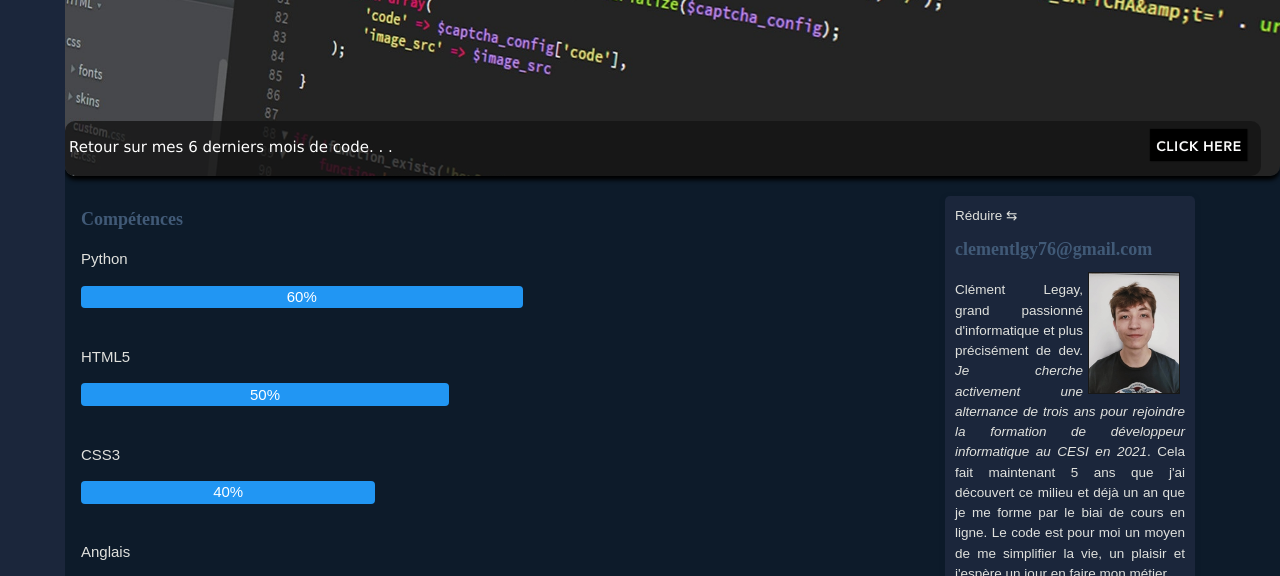
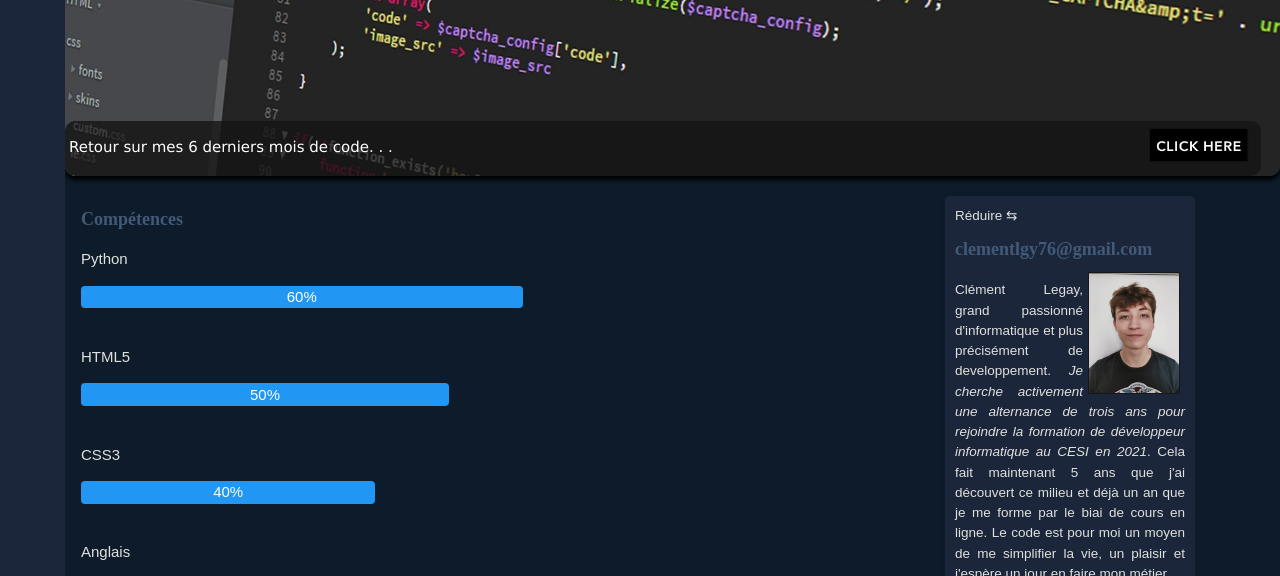
Before and after one commit to Docteurexplod/Cv, a plain HTML site: page index.html in a window 1280 px wide. Shown: the part 74-650 px from the top of the page. Drawn offline with nearby package versions, Linux system fonts and the light colour scheme; a web font is replaced by a local one.

Commit message:
Update index.html

```diff
--- a/index.html
+++ b/index.html
@@ -45,7 +45,7 @@
                             <a href="#" id="closebis">⇆</a>
                             <h2 id="cadre"><a href="mailto:clementlgy76@gmail.com" title="mail">clementlgy76@gmail.com</a></h2> <br /><br />
                             <a href="assets/img/CV.jpeg" target="_blank"><img src="assets/img/CV.jpg" id="photocv" alt="Photo CV" title="Photo CV"></a>
-                            <p class="imageflottante">Clément Legay, grand passionné d'informatique et plus précisément de dev. <span>Je cherche activement une alternance de trois ans pour
+                            <p class="imageflottante">Clément Legay, grand passionné d'informatique et plus précisément de developpement. <span>Je cherche activement une alternance de trois ans pour
                                 rejoindre la formation de développeur informatique au CESI en 2021</span>. Cela fait maintenant 5 ans que j'ai découvert ce milieu et déjà un an que je me forme par le biai de cours
                                 en ligne. Le code est pour moi un moyen de me simplifier la vie, un plaisir et j'espère un jour en faire mon métier.<br />
                                 <em>Quelques liens :</em><br />
```
